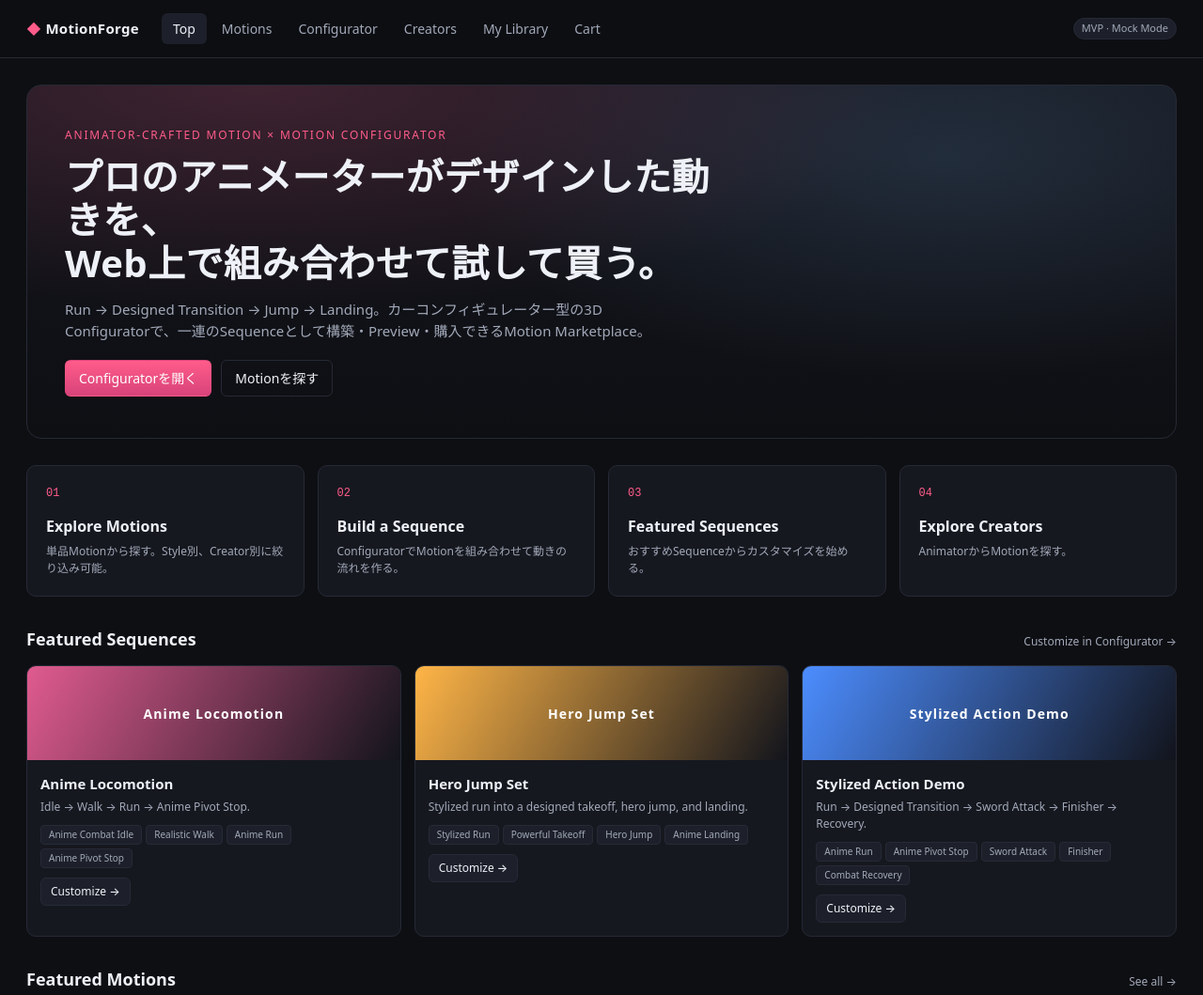
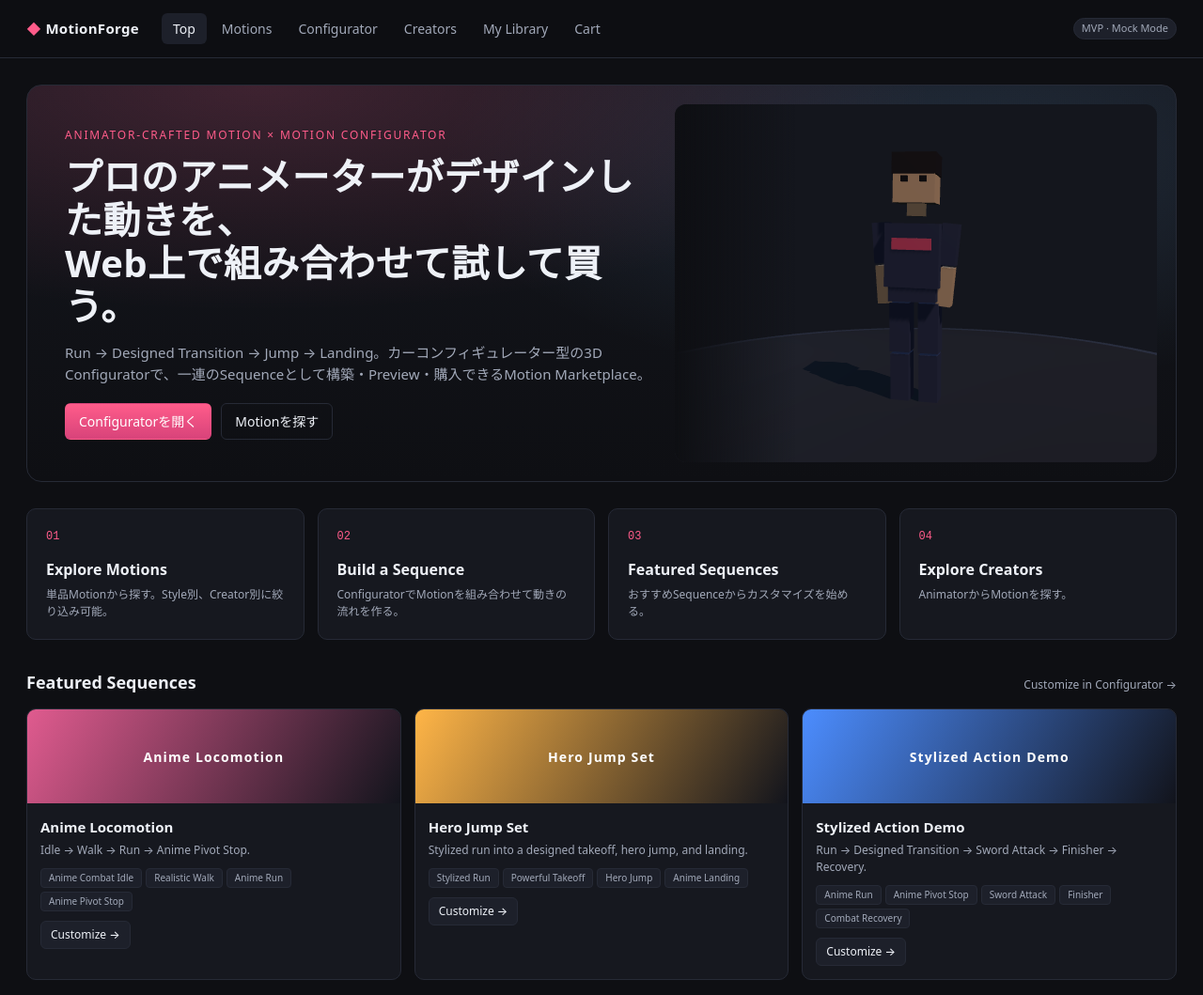
Before and after one commit to ogshaw03/Motion-Marketplace-Motion-Configurator, a website built with Vite: page index.html in a window 1280 px wide. Shown: the top 1059 px of the page at 94% size. Built offline with nearby package versions, Linux system fonts and the light colour scheme; animation ran at ten frames a second.

Commit message:
feat: add live 3D character preview to Top page hero
- Hero now runs an inline Run → Takeoff → Jump → Landing → Idle loop
- Router now honors an __onLeave hook attached to the returned element,
  so page-owned resources (e.g. Three.js renderers) can dispose cleanly
  on route change

```diff
--- a/src/pages/top.ts
+++ b/src/pages/top.ts
@@ -2,6 +2,7 @@ import { h } from '../util/dom'
 import { AppHeader } from '../components/header'
 import { MotionCard } from '../components/motion-card'
 import { href } from '../router'
+import { createPreview, type PreviewController } from '../three/preview'
 
 const ENTRIES: [string, string, string, string][] = [
   ['01', 'Explore Motions', '単品Motionから探す。Style別、Creator別に絞り込み可能。', '/motions'],
@@ -14,10 +15,26 @@ export function TopPage(): HTMLElement {
   const featuredMotions = window.DB.motions.slice(0, 8)
   const featuredSeq = window.DB.featuredSequences
 
-  return h('div', { class: 'app-main' }, [
+  const previewHost = h('div', { class: 'hero-preview' }, [])
+  let preview: PreviewController | null = null
+  queueMicrotask(() => {
+    preview = createPreview({ background: 0x14161d, showGround: true })
+    previewHost.appendChild(preview.el)
+    preview.setSequence([
+      { clip: 'run', durationSec: 0.6, loopCount: 3 },
+      { clip: 'takeoff', durationSec: 0.5, loopCount: 1 },
+      { clip: 'jump', durationSec: 0.9, loopCount: 1 },
+      { clip: 'landing', durationSec: 0.8, loopCount: 1 },
+      { clip: 'idle', durationSec: 1.0, loopCount: 2 },
+    ])
+  })
+
+  const root = h('div', { class: 'app-main' }, [
     AppHeader(),
     h('div', { class: 'page' }, [
       h('div', { class: 'hero' }, [
+        previewHost,
+        h('div', { style: 'position: relative; z-index: 2; max-width: 640px;' }, [
           h('div', { class: 'tag' }, ['Animator-Crafted Motion × Motion Configurator']),
           h('h1', {}, [
             'プロのアニメーターがデザインした動きを、',
@@ -32,6 +49,7 @@ export function TopPage(): HTMLElement {
           h('div', { class: 'cta-row' }, [
             h('a', { class: 'btn primary', href: href('/configurator') }, ['Configuratorを開く']),
             h('a', { class: 'btn ghost', href: href('/motions') }, ['Motionを探す']),
+          ]),
         ]),
       ]),
 
@@ -78,4 +96,7 @@ export function TopPage(): HTMLElement {
       h('div', { class: 'motions-grid' }, featuredMotions.map(MotionCard)),
     ]),
   ])
+
+  ;(root as any).__onLeave = () => preview?.dispose()
+  return root
 }
--- a/src/router.ts
+++ b/src/router.ts
@@ -55,7 +55,8 @@ export async function navigate(hash: string): Promise<void> {
   }
   const el = await m.route.render(m.params)
   mountEl.appendChild(el)
-  currentOnLeave = m.route.onLeave
+  const elLeave = (el as { __onLeave?: () => void }).__onLeave
+  currentOnLeave = elLeave || m.route.onLeave
   window.scrollTo(0, 0)
   window.__APP_READY__ = true
 }
--- a/src/styles.css
+++ b/src/styles.css
@@ -247,6 +247,34 @@ button:disabled {
   border-radius: 16px;
   padding: 44px 40px;
   margin-bottom: 28px;
+  position: relative;
+  overflow: hidden;
+  min-height: 340px;
+}
+
+.hero-preview {
+  position: absolute;
+  right: 20px;
+  top: 20px;
+  bottom: 20px;
+  width: 42%;
+  border-radius: 12px;
+  overflow: hidden;
+  pointer-events: none;
+}
+
+.hero-preview::after {
+  content: '';
+  position: absolute;
+  inset: 0;
+  background: linear-gradient(90deg, rgba(14, 15, 19, 1) 0%, transparent 25%, transparent 100%);
+  pointer-events: none;
+}
+
+@media (max-width: 900px) {
+  .hero-preview {
+    display: none;
+  }
 }
 
 .hero .tag {
```
Lines whose indentation alone changed are shown as unchanged.
